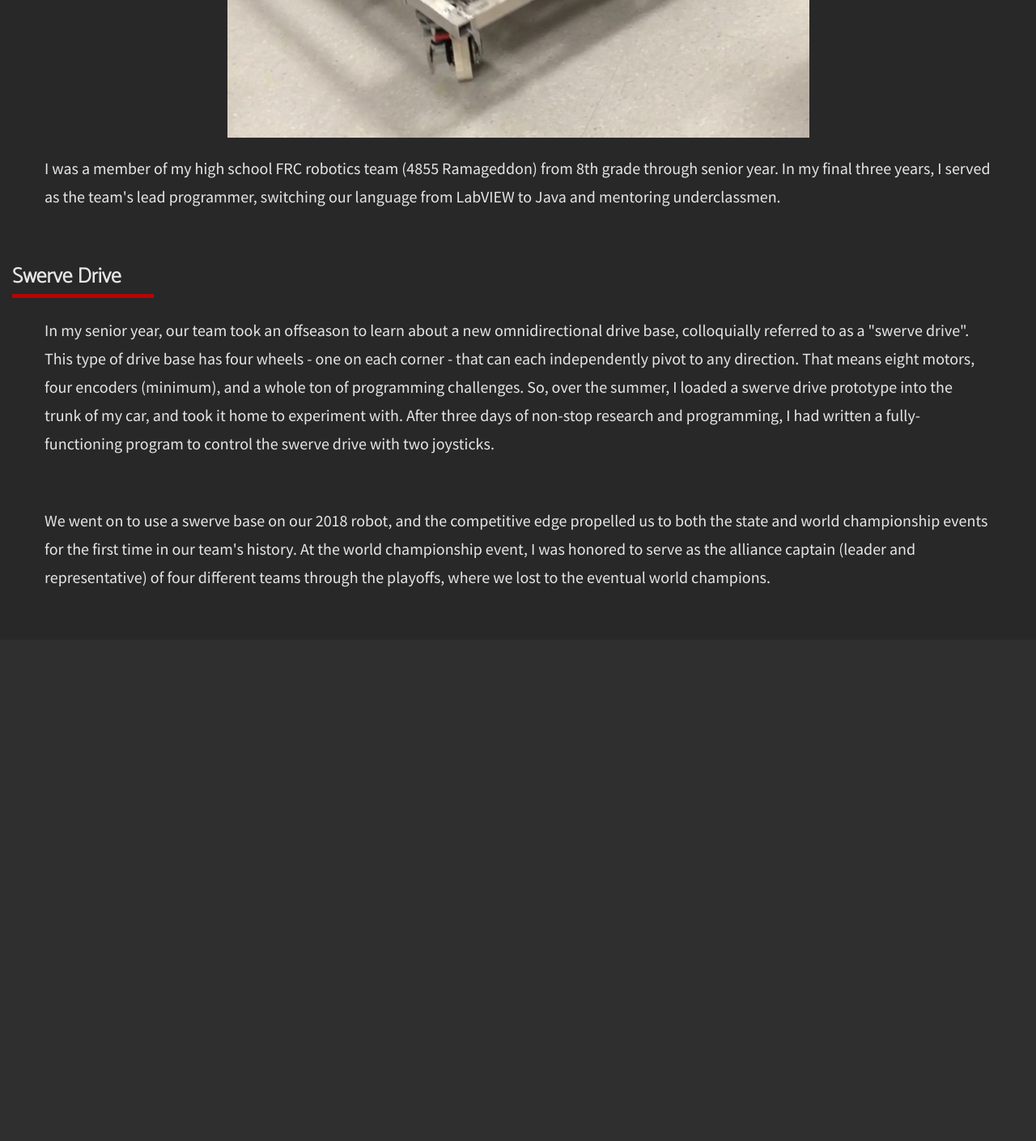
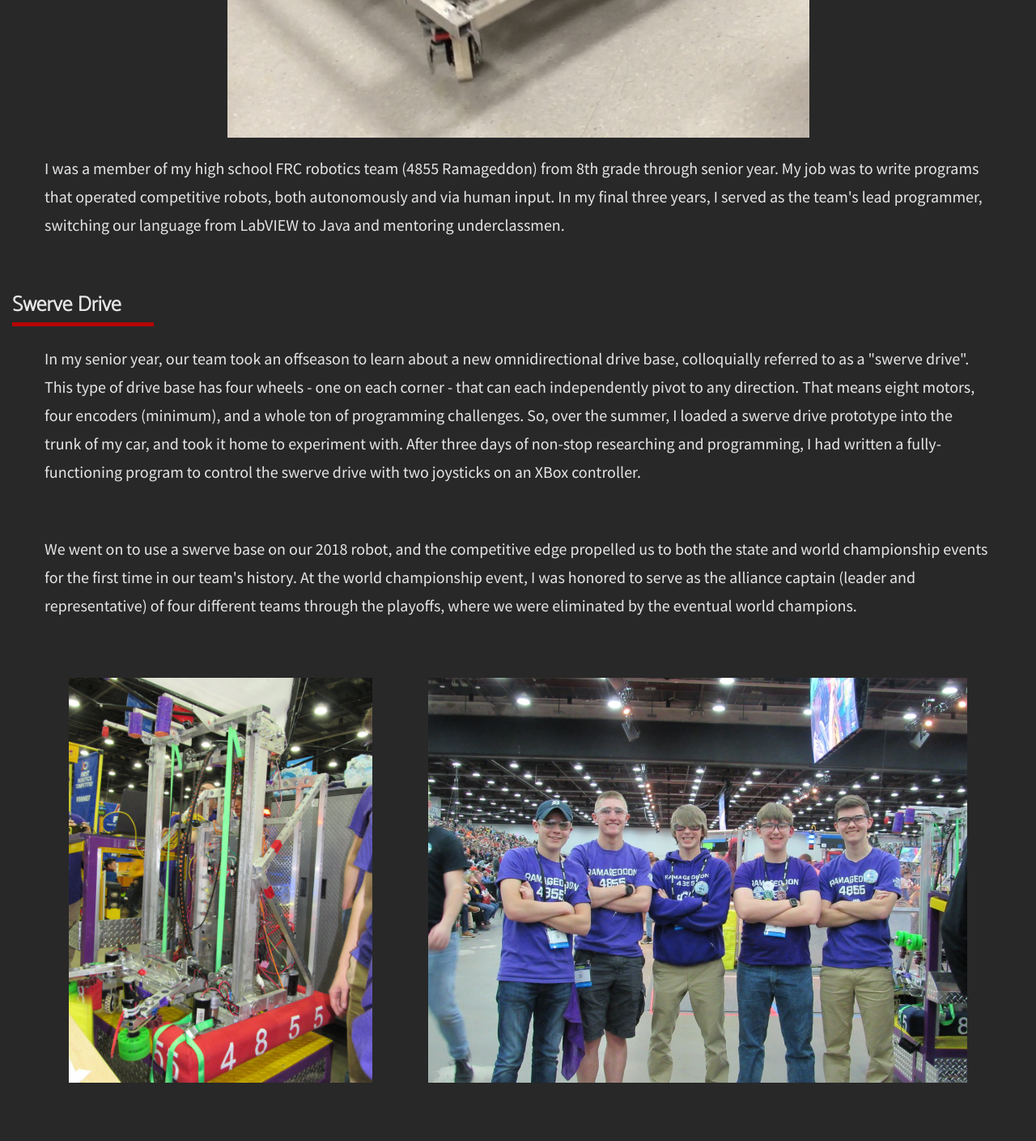
Before and after one commit to JoelRummel/joelrummel.net, a PHP site: page /robotics.php in a window 1280 px wide. Shown: the part 652-2061 px from the top of the page at 81% size. Before the commit the page ends 1377 px from the top, so only its background shows below. Run offline with PHP 8.4, Linux system fonts and the light colour scheme.

Commit message:
Added robotics images and changed wording

```diff
--- a/robotics.php
+++ b/robotics.php
@@ -4,7 +4,8 @@
 <div class="IntroImageWrapper">
 	<img src="images/RobotFront.png" class="IntroImage" />
 </div>
-<p>I was a member of my high school FRC robotics team (4855 Ramageddon) from 8th grade through senior year. In my final
+<p>I was a member of my high school FRC robotics team (4855 Ramageddon) from 8th grade through senior year. My job was
+	to write programs that operated competitive robots, both autonomously and via human input. In my final
 	three years, I served as the team's lead programmer, switching our language from LabVIEW to Java and mentoring
 	underclassmen.
 </p>
@@ -13,13 +14,17 @@
 	as a "swerve drive". This type of drive base has four wheels - one on each corner - that can each independently pivot
 	to any direction. That means eight motors, four encoders (minimum), and a whole ton of programming challenges.
 	So, over the summer, I loaded a swerve drive prototype into the trunk of my car, and took it home to experiment with.
-	After three days of non-stop research and programming, I had written a fully-functioning program to control the swerve
-	drive with two joysticks.
+	After three days of non-stop researching and programming, I had written a fully-functioning program to control the swerve
+	drive with two joysticks on an XBox controller.
 </p>
 <p>We went on to use a swerve base on our 2018 robot, and the competitive edge propelled us to both the state and world
 	championship events for the first time in our team's history. At the world championship event, I was honored to serve
-	as the alliance captain (leader and representative) of four different teams through the playoffs, where we lost
-	to the eventual world champions.
+	as the alliance captain (leader and representative) of four different teams through the playoffs, where we were eliminated
+	by the eventual world champions.
 </p>
+<div class="Gallery">
+	<img src="images/RobotImage.jpg" />
+	<img src="images/TeamImage.jpg" />
+</div>
 
 <?php require_once("footer.php"); ?>
```
Also changed, not shown: images/RobotImage.jpg (added), images/TeamImage.jpg (added).
